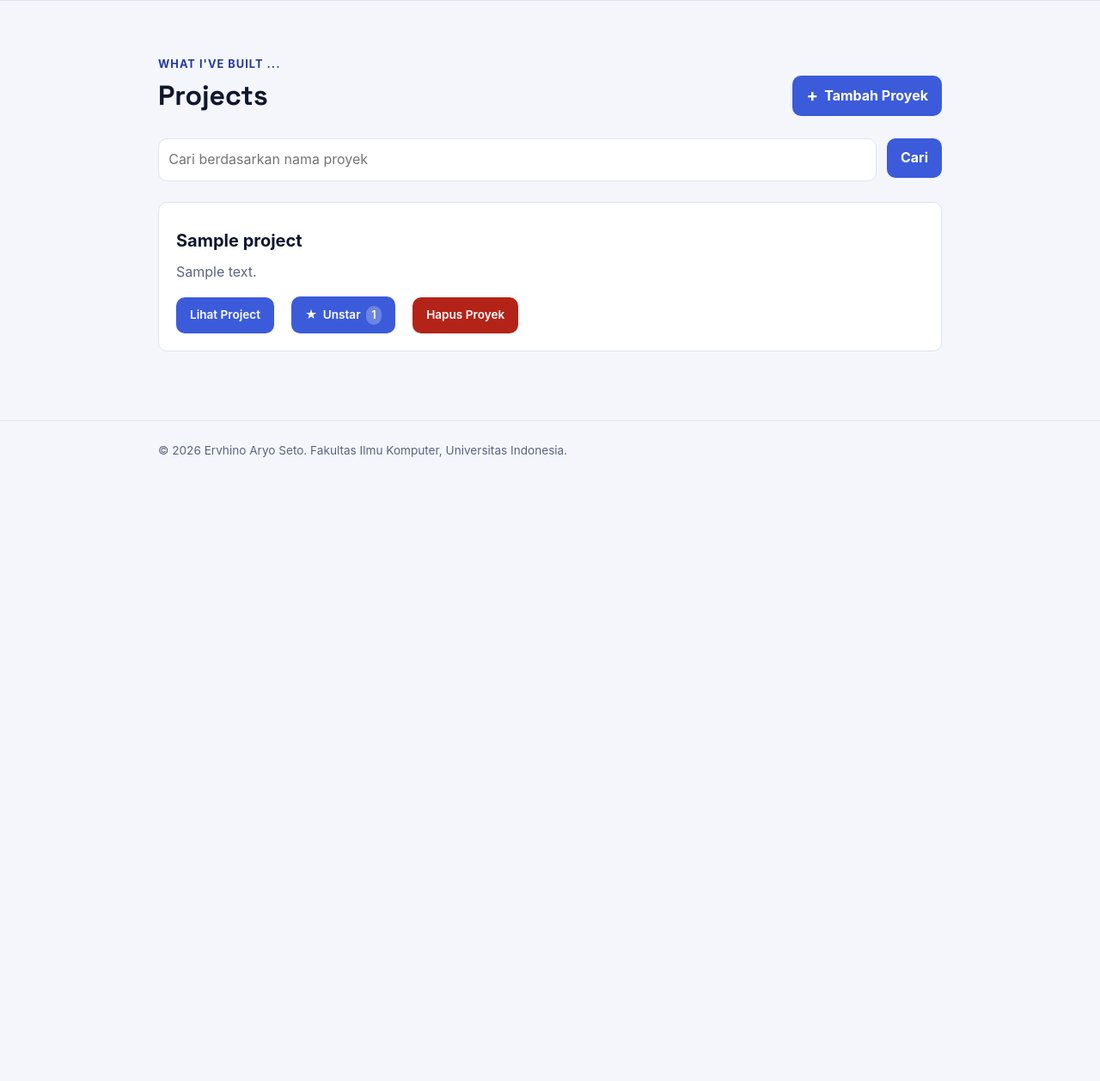
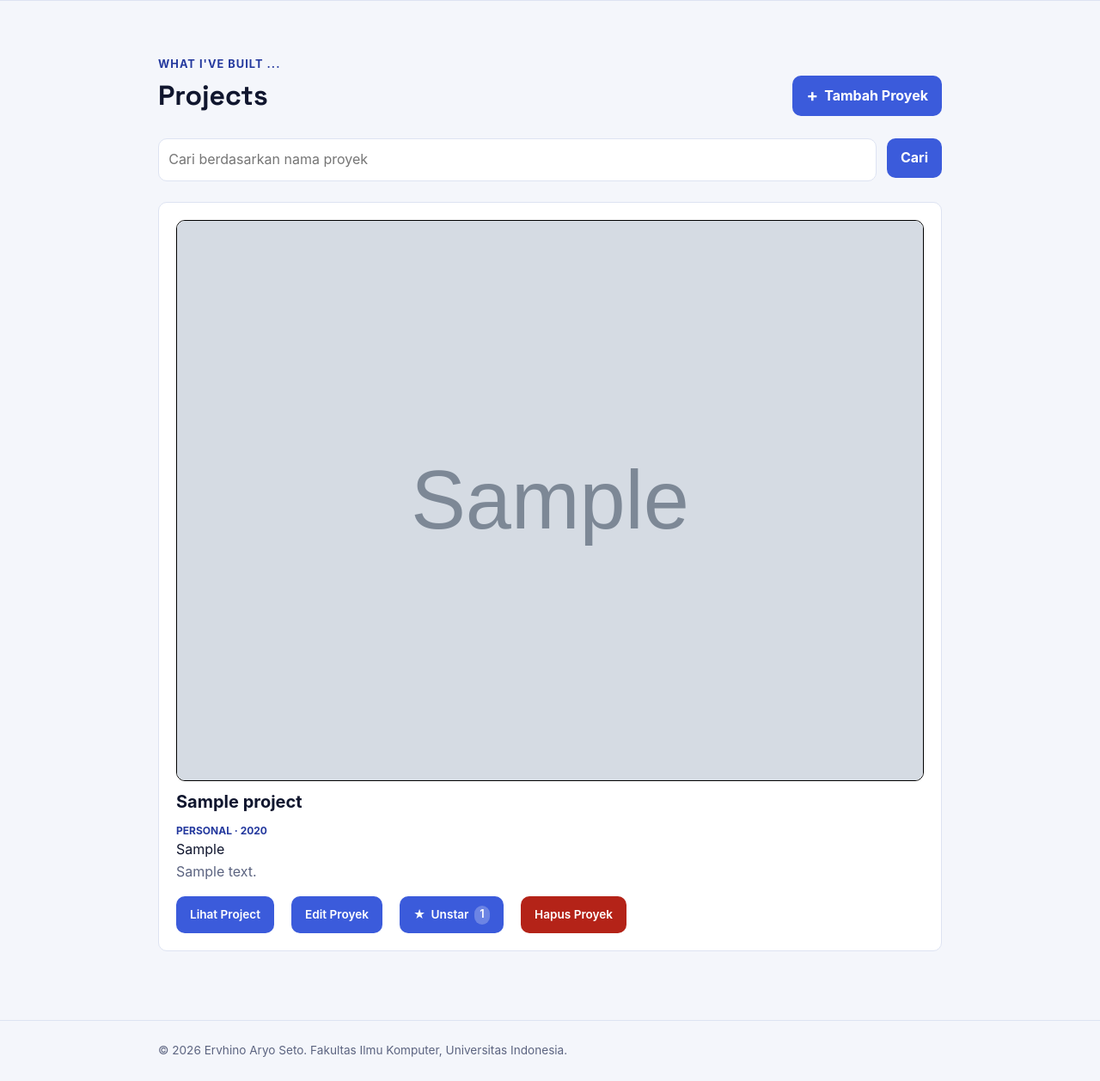
Before and after one commit to ervhinoaryoseto-del/myportofolio, a Django app: page /projects/ in a window 1280 px wide. Shown: the part 74-1332 px from the top of the page at 86% size. Before the commit the page ends 606 px from the top, so only its background shows below. Run offline with Django 5.2, Linux system fonts and the light colour scheme; a user stored in the database is signed in; tables that the repository leaves empty hold one stand-in row (values such as "Sample post"); grey boxes marked "Sample" are stand-in pictures.

Commit message:
fix: update project image and category display

```diff
--- a/templates/projects.html
+++ b/templates/projects.html
@@ -31,18 +31,24 @@
                 <div class="project-grid">
                     {% for project in project_list %}
                         <article class="project-card">
-                            {% if project.project_image_url %}
-                                <img src="{{ project.project_image_url }}"
+                            {% if project.image_url %}
+                                <img src="{{ project.image_url }}"
                                      alt="Gambar {{ project.title }}"
                                      class="project-image">
                             {% endif %}
                             <h2>{{ project.title }}</h2>
-                            <span class="project-category">{{ project.tech_stack }}</span>
+                            <span class="project-category">{{ project.get_category_display }} · {{ project.year }}</span>
+                            {% if project.technology_list %}
+                                <p class="project-tech">{{ project.technology_list|join:", " }}</p>
+                            {% endif %}
                             <p class="project-description">{{ project.description }}</p>
                             <div class="project-card-actions">
                                 <div class="project-actions">
                                     {% if project.project_url %}
                                         <a href="{{ project.project_url }}" class="button">Lihat Project</a>
+                                    {% endif %}
+                                    {% if user.is_superuser or is_editor %}
+                                        <a href="{% url 'main:update_project' project.id %}" class="button">Edit Proyek</a>
                                     {% endif %}
                                     {% include "components/project_star.html" with project=project %}
                                     {% if user.is_superuser %}
```
